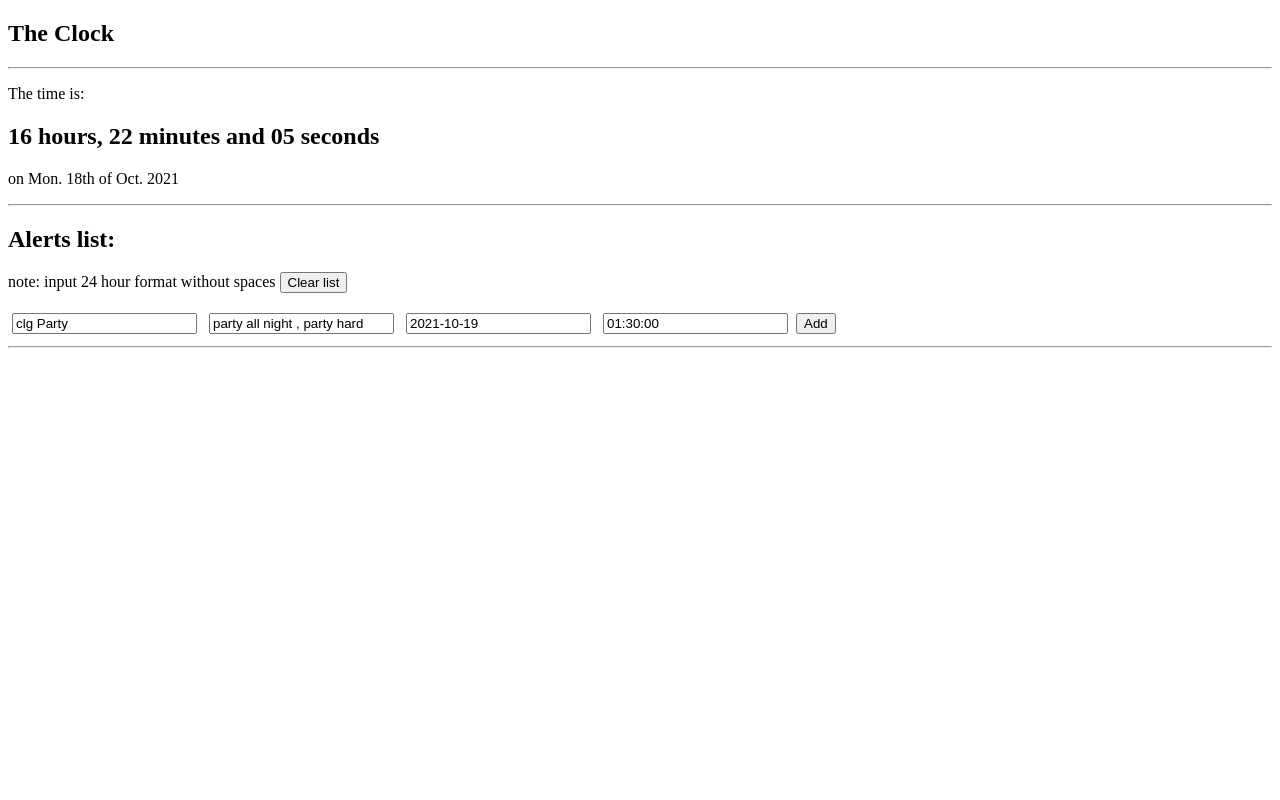
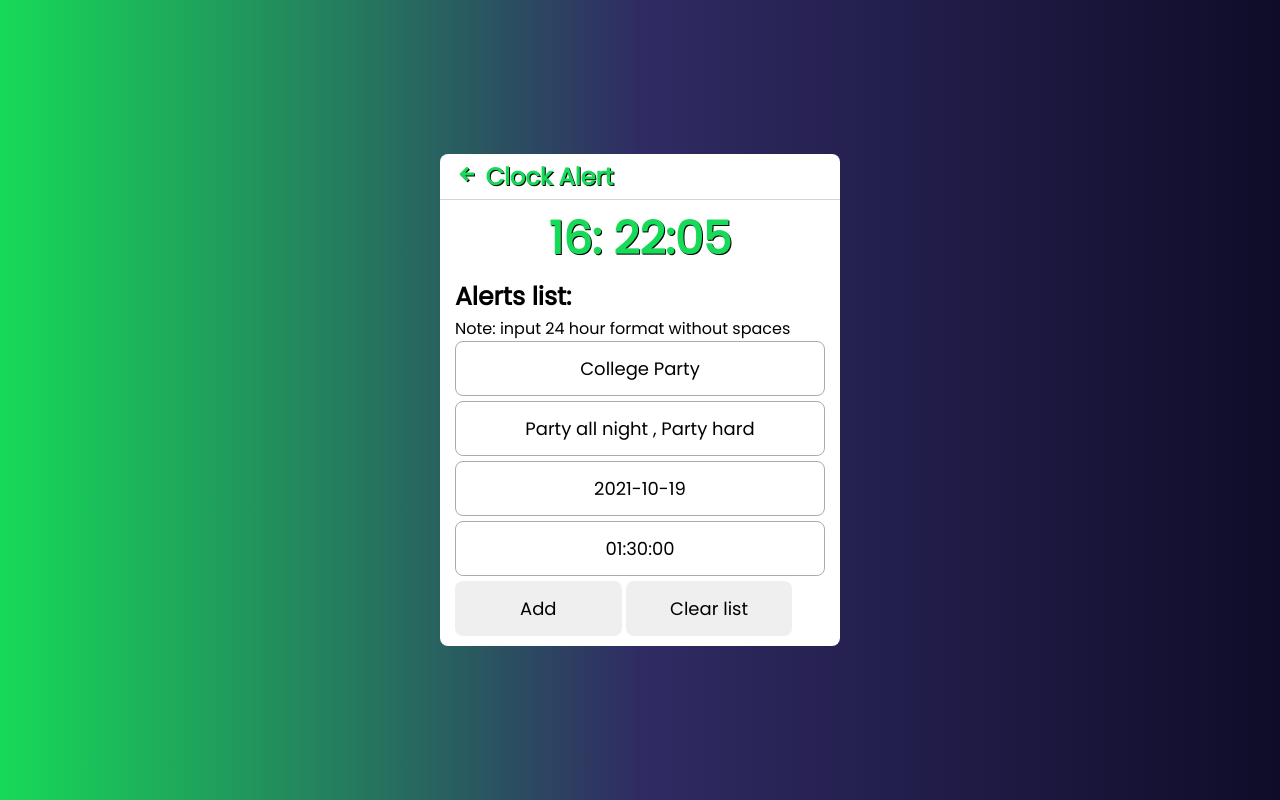
Before and after one commit to Shubhambawner/Happy_Independance_Day.github.io, a PHP site: page / in a window 1280 px wide. Run offline with PHP 8.4, Linux system fonts and the light colour scheme.

Commit message:
Added the styles in the input part

```diff
--- a/clock.css
+++ b/clock.css
@@ -1,11 +1,81 @@
-input{
-    margin: 4px;
+@import url('https://fonts.googleapis.com/css2?family=Poppins&display=swap');
+* {
+    margin: 0;
+    padding: 0;
+    box-sizing: border-box;
+    font-family: 'Poppins', sans-serif;
 }
-.t5{
+
+body {
     display: flex;
-    justify-content: space-between;
+    align-items: center;
+    justify-content: center;
+    min-height: 100vh;
+    background: #17da58;  /* fallback for old browsers */
+    background: -webkit-linear-gradient(to right, #17da58, #38e772, #0f0c29);  /* Chrome 10-25, Safari 5.1-6 */
+    background: linear-gradient(to right, #17da58, #302b63, #0f0c29); /* W3C, IE 10+/ Edge, Firefox 16+, Chrome 26+, Opera 12+, Safari 7+ */
 }
-b{
-    color: rgb(253, 1, 1);
-    font-size: 30px;
+.wrapper {
+
+    width: 400px;
+    background-color: #fff;
+    border-radius: 8px;
+    padding-bottom: 10px;
+
+
+
 }
+.wrapper header {
+    color: #17da58;
+    padding: 5px 15px;
+    font-size: 24px;
+    font-weight: 600;
+    text-shadow: 1px 1px black;
+    border-bottom: 1px solid rgb(211, 211, 211);
+}
+.wrapper header i{
+
+    font-size: 24px;
+    font-weight: 600;
+}
+#clock {
+
+    text-align: center;
+    color: #17da58;
+    text-shadow: 1px 1px black;
+}
+h2 {
+    padding: 5px 15px;
+    font-size: 45px;
+}
+h3 {
+    padding: 0px 15px;
+    font-size: 25px;
+}
+.input-part {
+    padding: 0px 15px;
+}
+.input-part input {
+    width: 100%;
+    height: 55px;
+    border-radius: 8px;
+    outline: none;
+    border: none;
+    font-size: 18px;
+}
+.input-part input{
+    text-align: center;
+    border: 1px solid #aaaaaa;
+    margin-bottom: 5px;
+}
+.input-part button {
+    width: 45%;
+    height: 55px;
+    border-radius: 8px;
+    outline: none;
+    border: none;
+    font-size: 18px;
+}
+#i0{
+    display: none;
+}
--- a/index.html
+++ b/index.html
@@ -1,36 +1,63 @@
-
 <!DOCTYPE html>
 <html lang="en">
+
 <head>
-    <meta charset="UTF-8">
-    <meta http-equiv="X-UA-Compatible" content="IE=edge">
-    <meta name="viewport" content="width=device-width, initial-scale=1.0">
-    <title>clock allerts</title>
-    <link rel="stylesheet" href="clock.css">
+    <meta charset="UTF-8" />
+    <meta http-equiv="X-UA-Compatible" content="IE=edge" />
+    <meta name="viewport" content="width=device-width, initial-scale=1.0" />
+    <title>Clock Alerts</title>
 
+    <!-- Linking Box Icons -->
+    <link rel="stylesheet" href="https://unpkg.com/boxicons@2.0.9/css/boxicons.min.css">
+
+    <link rel="stylesheet" href="clock.css" />
 </head>
+
 <body>
-    <h2>The Clock</h2>
-    <hr>
-    <p id="11">Display standard time: </p>
-    <hr>
-    <h2>Alerts list:</h2>
-    <p>note: input 24 hour format without spaces
-        <button id="clr" onclick="localStorage.clear();id=0;location.reload()" >Clear list</button>
+    <div class="wrapper">
 
-    </p>
-    <div id="12">
-            <input id="121" placeholder="Alert Name" value="clg Party">
-            <input id="122" placeholder="alert dscription" value="party all night , party hard">
-            <input id="123" placeholder="YYYY-MM-DD ex.:2021-12-31" value="2021-10-19">
-            <input id="124" placeholder="hh:mm:ss ex.:15:15:00" value="01:30:00">
+        <header>
+            <i class="bx bx-left-arrow-alt"></i>
+
+            Clock Alert
+
+        </header>
+
+
+
+        <p id="clock">Display standard time:</p>
+
+        <h3>Alerts list:</h3>
+        <div class="input-part">
+
+        <p>
+            Note: input 24 hour format without spaces
+
+        </p>
+        <div id="12">
+            <input id="121" placeholder="Alert Name" value="College Party" />
+            <br>
+            <input id="122" placeholder="alert dscription" value="Party all night , Party hard" />
+            <br>
+
+            <input id="123" placeholder="YYYY-MM-DD ex.:2021-12-31" value="2021-10-19" />
+            <br>
+
+            <input id="124" placeholder="hh:mm:ss ex.:15:15:00" value="01:30:00" />
+            <br>
+
             <button id="120" onclick="addClicked()">Add</button>
+            <button id="clr" onclick="localStorage.clear();id=0;location.reload()">
+                Clear list
+            </button>
+        </div>
+        </div>
 
+
+        <div id="1"></div>
     </div>
-    <hr>
-    <div id="1">
 
-    </div>
     <script src="P2_clock.js"></script>
 </body>
+
 </html>
```
Also changed, not shown: P2_clock.js (+172 -142 lines).
